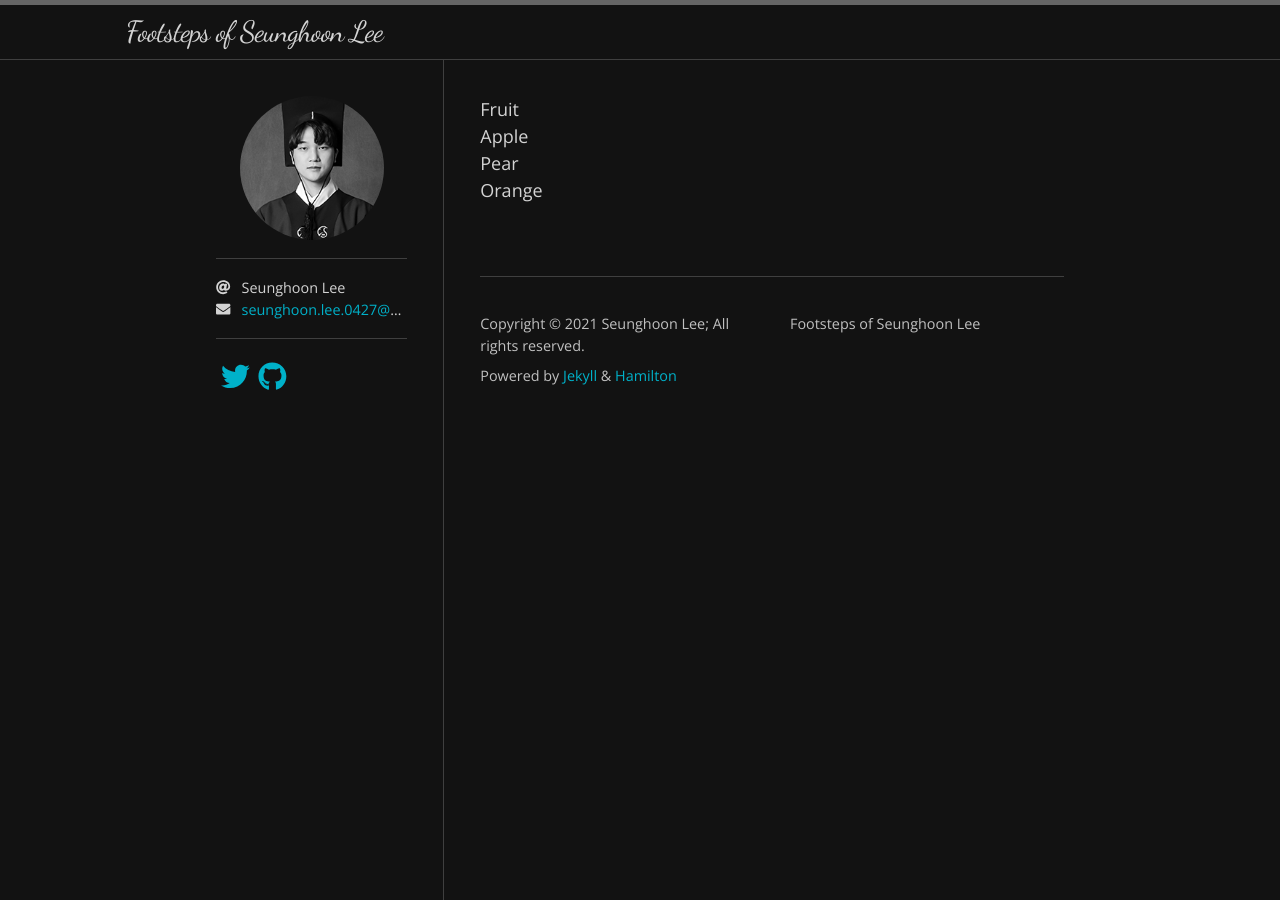
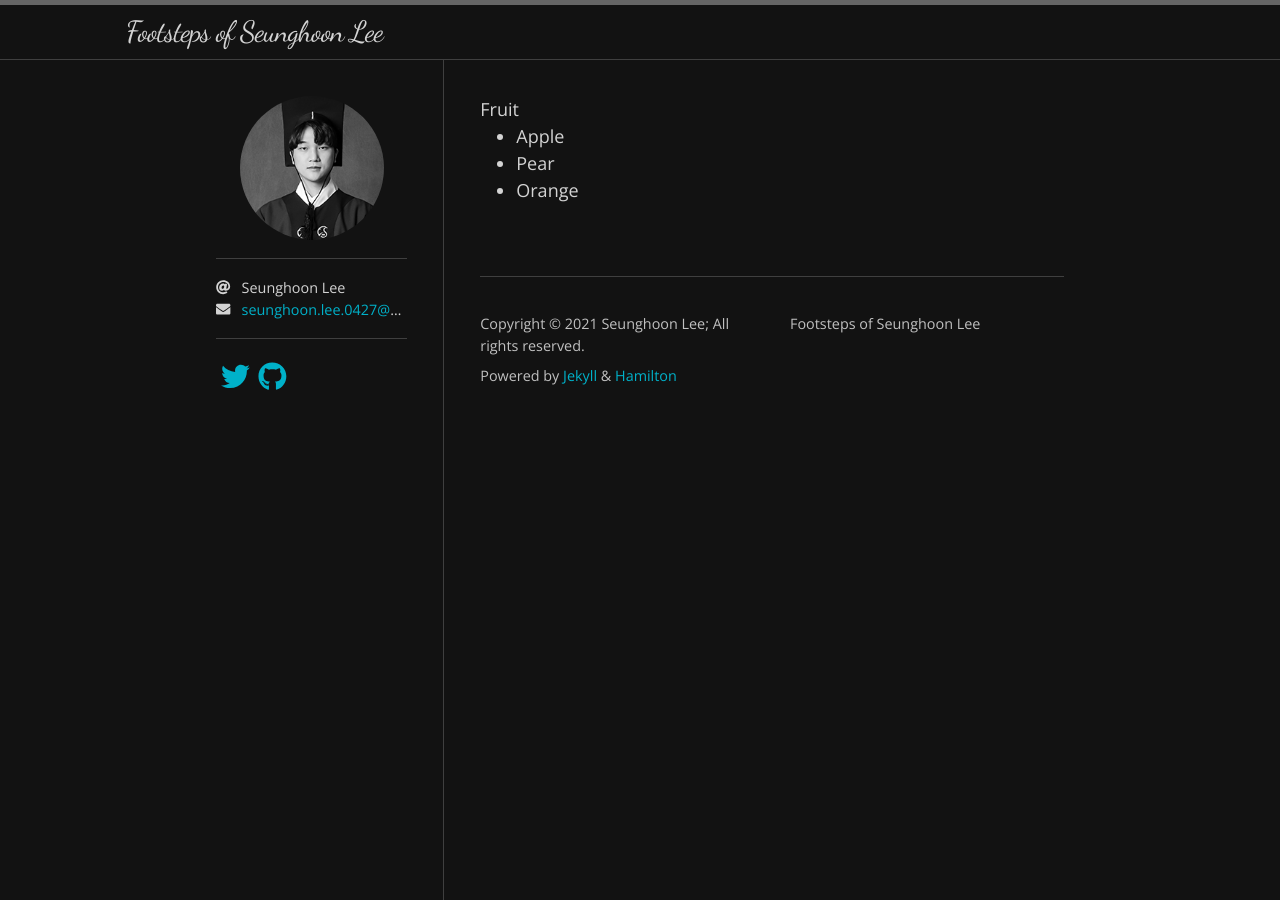
Before and after one commit to SeungHoon00/seunghoon00.github.io, a Jekyll site: the page built from index.html, in a window 1280 px wide. Built offline with Jekyll 4.4.1, drawn with Linux system fonts in a browser that asks for light colours; nearby versions of some CDN libraries; some web fonts are replaced; the list of posts is cut into pages by our own code.

Commit message:
Update home.html

```diff
--- a/_layouts/home.html
+++ b/_layouts/home.html
@@ -13,12 +13,12 @@ layout: default
   {% endif %}
 
   <div>
-  <dl>
-    <dt>Fruit</dt>
-    <dd>Apple</dd>
-    <dd>Pear</dd>
-    <dd>Orange</dd>
-  </dl>
+  <hX>Fruit</hX>
+  <ul>
+    <li>Apple</li>
+    <li>Pear</li>
+    <li>Orange</li>
+  </ul>
 
   </div>
   {%- if jekyll.environment == "production" and site.disqus -%}
```
